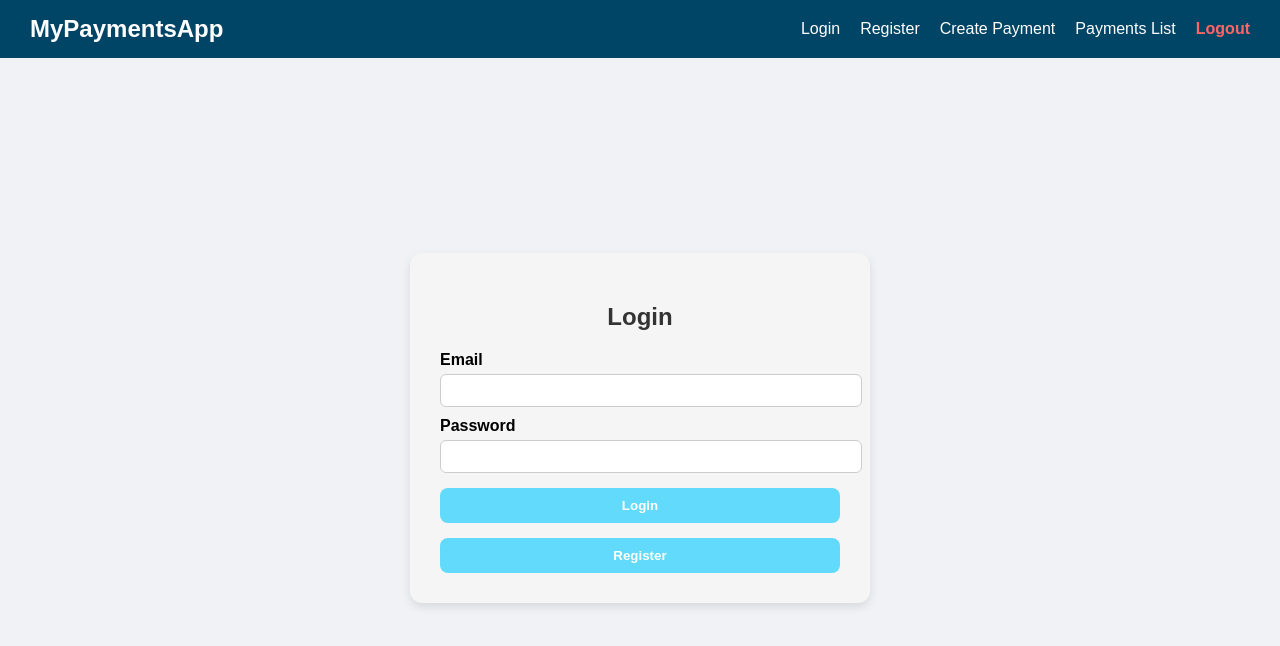
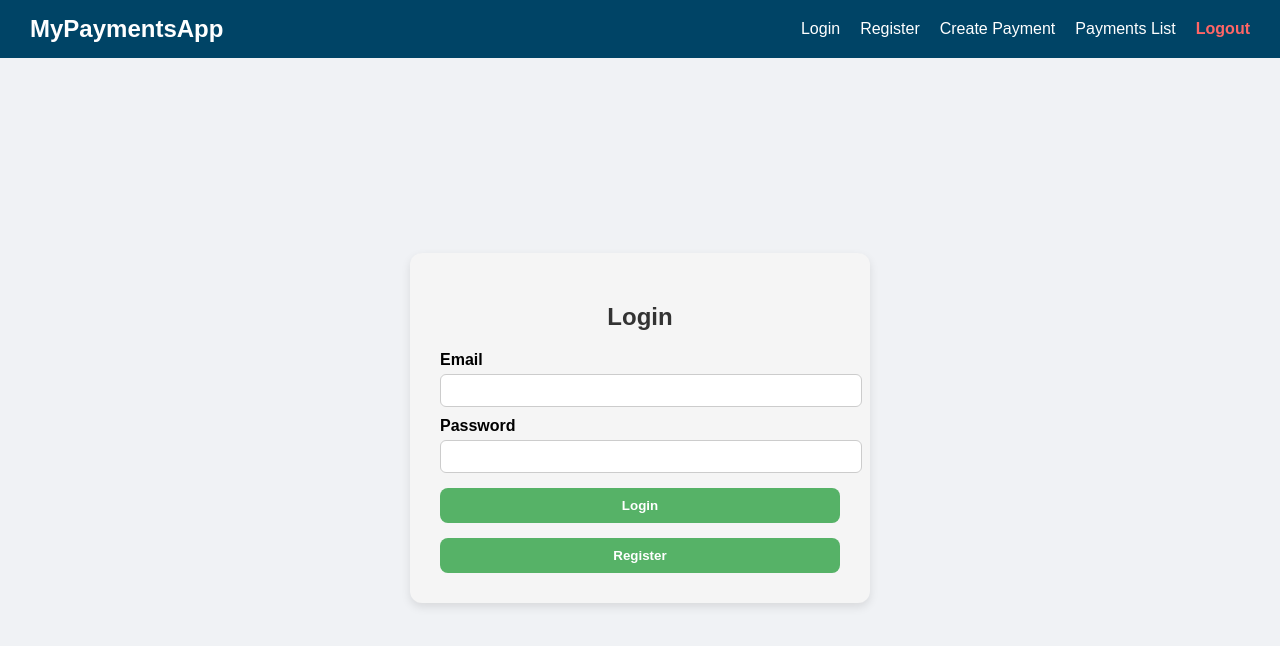
Before and after one commit to Marli2002/Task2_INSY7314, a React app in the folder frontend/: page / in a window 1280 px wide. Shown: the top 646 px of the page. Built offline with nearby package versions, Linux system fonts and the light colour scheme; the HTML template or start-up script is replaced by a standard one.

Commit message:
frontend update

```diff
--- a/frontend/src/components/Form.css
+++ b/frontend/src/components/Form.css
@@ -50,7 +50,7 @@ body, html, #root {
   padding: 10px 20px;
   border-radius: 8px;
   border: none;
-  background-color: #61dafb;
+  background-color: #56b267;
   color: white;
   font-weight: bold;
   cursor: pointer;
@@ -59,7 +59,7 @@ body, html, #root {
 }
 
 .form-container button:hover {
-  background-color: #21a1f1;
+  background-color: #56b267;
 }
 
 .secondary-btn {
```
